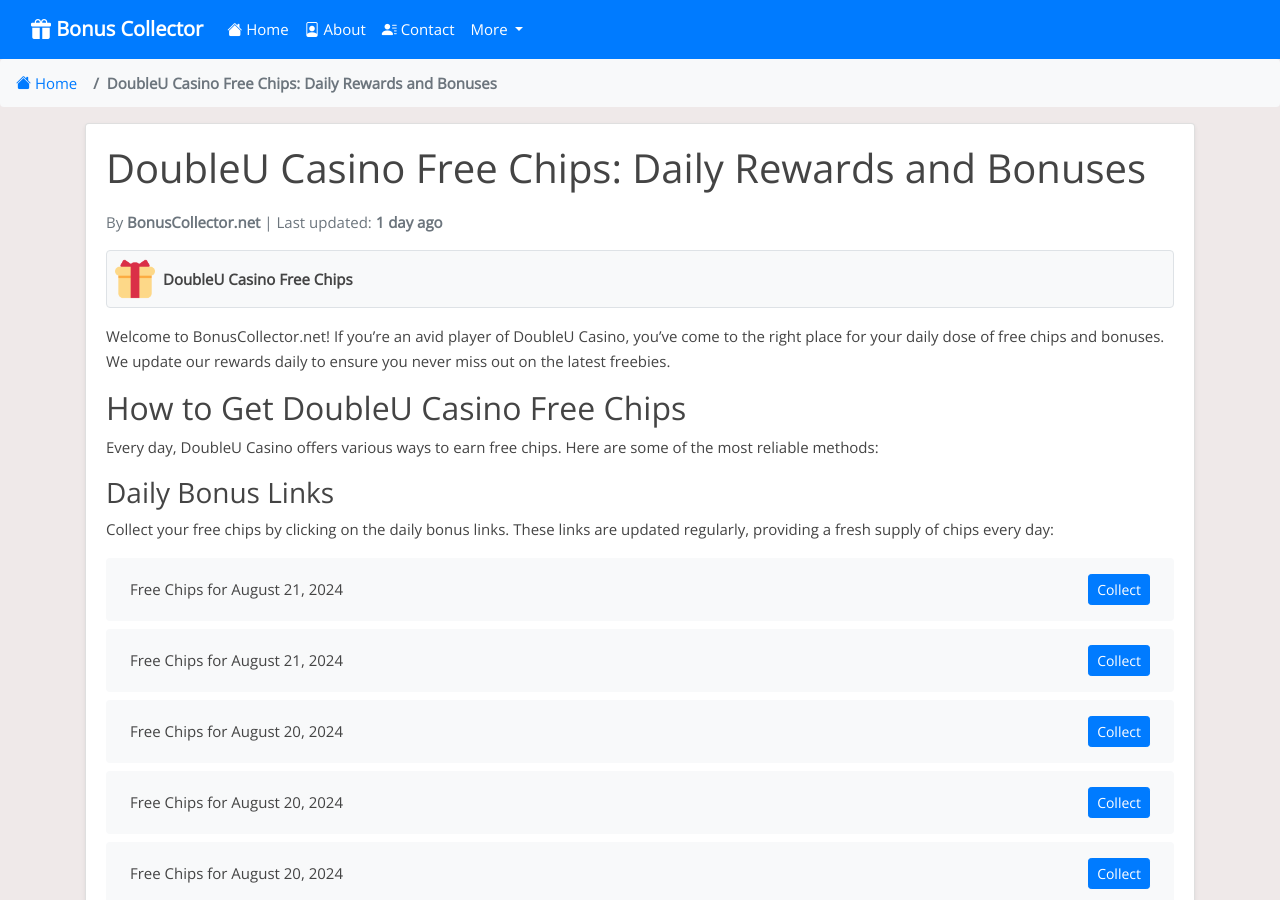
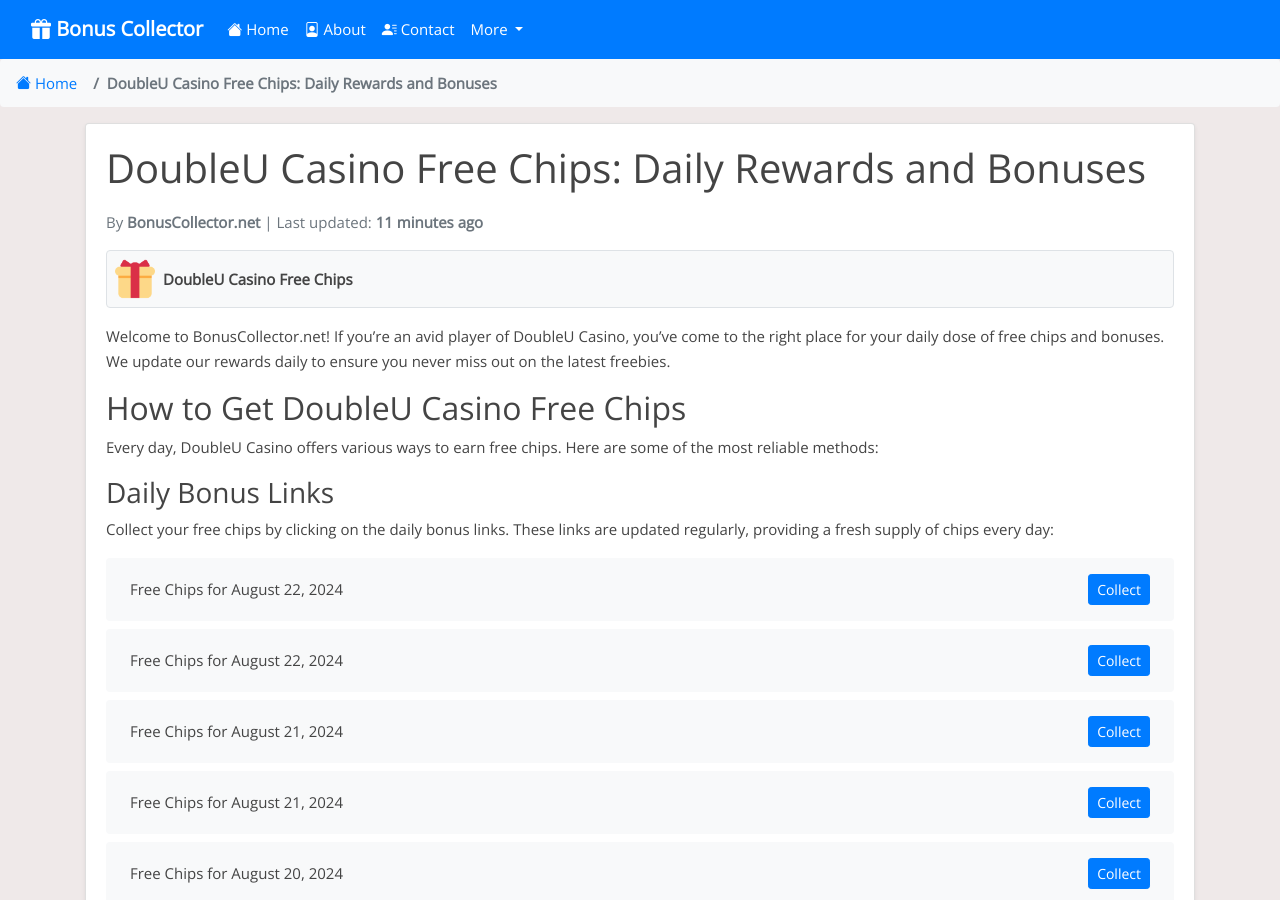
Before and after one commit to Prollad99/bs-net, a Jekyll site: the page built from _posts/2024-07-19-doubleu-casino.md, in a window 1280 px wide and 900 px high. Built offline with Jekyll 4.4.1, drawn with Linux system fonts in a browser that asks for light colours; nearby versions of some CDN libraries; comment, search, counter and statistics services are not loaded; some of the changed text lies outside the part shown.

Commit message:
Update doubleu-casino reward links and last modified date

```diff
--- a/_data/include_files.yml
+++ b/_data/include_files.yml
@@ -5,7 +5,7 @@
   last_modified: 2024-08-21 08:13:25
 
 doubleu-casino.html:
-  last_modified: 2024-08-21 03:11:03
+  last_modified: 2024-08-22 03:12:16
 
 bingo-bash.html:
   last_modified: 2024-08-21 17:33:19
--- a/_includes/doubleu-casino.html
+++ b/_includes/doubleu-casino.html
@@ -1,4 +1,12 @@
 <ul class="list-group mt-3 mb-4">
+  <li class="list-group-item d-flex justify-content-between align-items-center">
+    <span>Free Chips for August 22, 2024</span>
+    <a href="https://duc.link/FreeSpinsAug21e1t5" class="btn btn-primary btn-sm">Collect</a>
+  </li>
+  <li class="list-group-item d-flex justify-content-between align-items-center">
+    <span>Free Chips for August 22, 2024</span>
+    <a href="https://duc.link/GiganticChipsAug21i7n9" class="btn btn-primary btn-sm">Collect</a>
+  </li>
   <li class="list-group-item d-flex justify-content-between align-items-center">
     <span>Free Chips for August 21, 2024</span>
     <a href="https://duc.link/FreeSpinsAug20a1e9" class="btn btn-primary btn-sm">Collect</a>
@@ -391,12 +399,4 @@
     <span>Free Chips for Invalid Date</span>
     <a href="https://duc.link/FreeSpinsJul14y2r7" class="btn btn-primary btn-sm">Collect</a>
   </li>
-  <li class="list-group-item d-flex justify-content-between align-items-center">
-    <span>Free Chips for Invalid Date</span>
-    <a href="https://duc.link/FreeChipsJul14v9q" class="btn btn-primary btn-sm">Collect</a>
-  </li>
-  <li class="list-group-item d-flex justify-content-between align-items-center">
-    <span>Free Chips for Invalid Date</span>
-    <a href="https://duc.link/GrandSpinsJul13o3v9" class="btn btn-primary btn-sm">Collect</a>
-  </li>
 </ul>
```
Also changed, not shown: links-json/doubleu-casino.json (+8 -6 lines).
